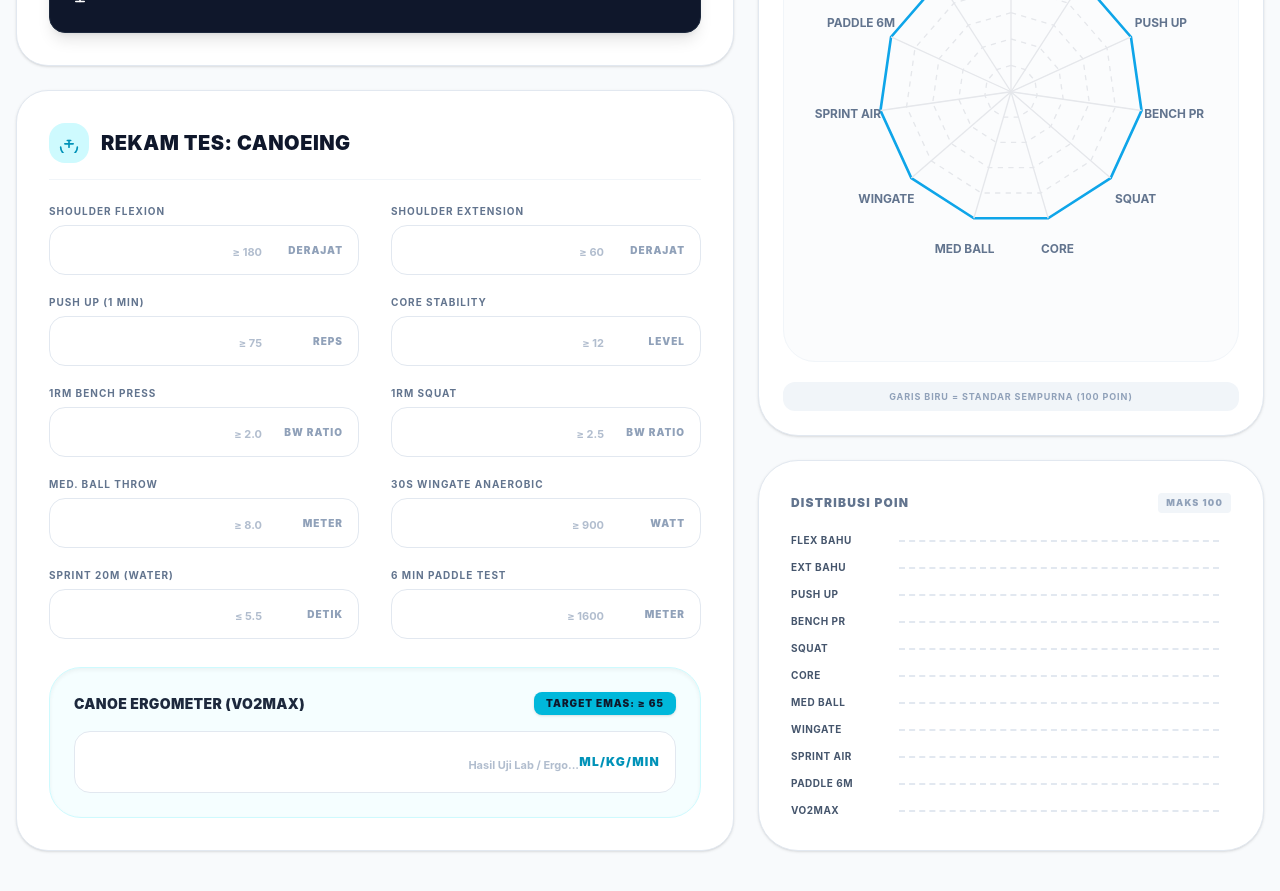
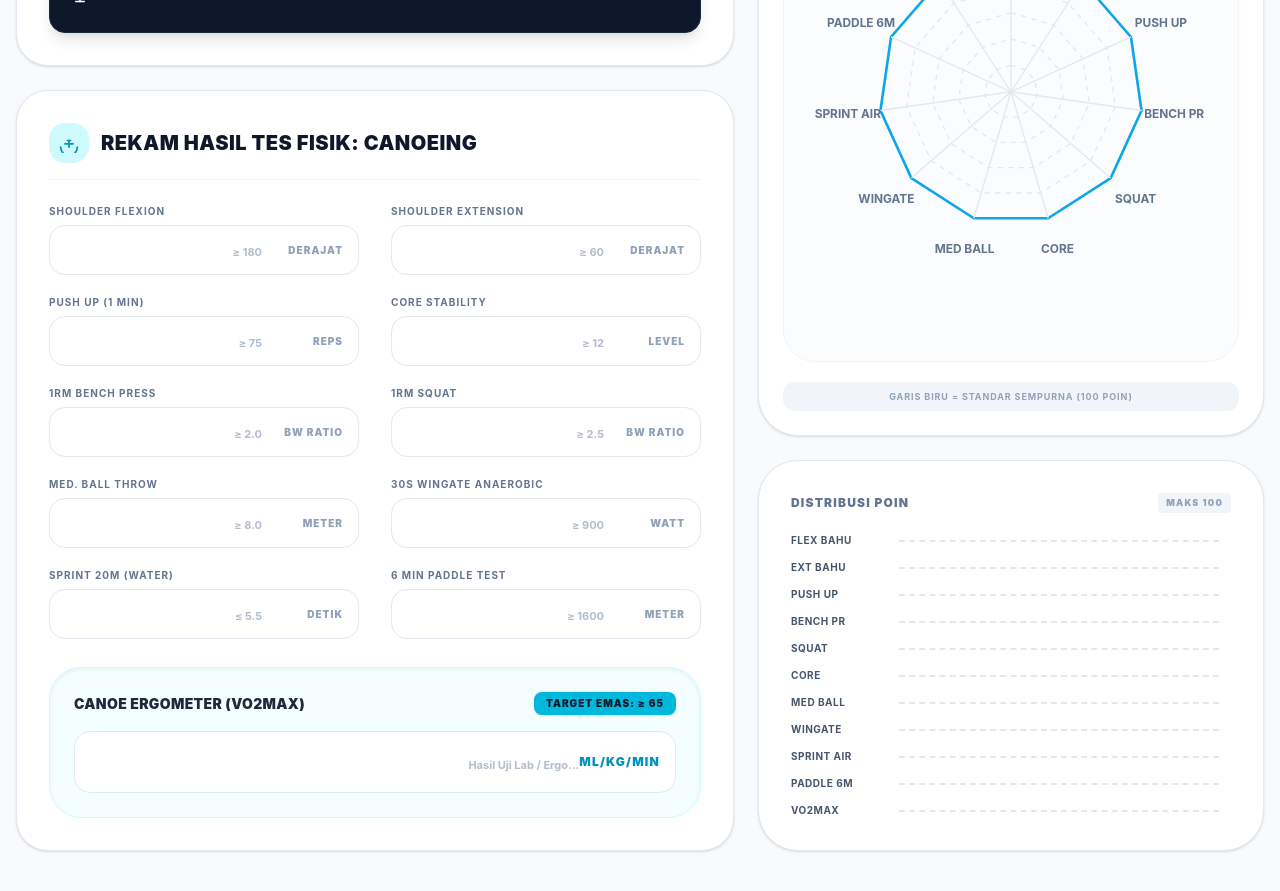
Before and after one commit to fiqhipondaa9/kalkulator-fisik-dayung, a React (Vite) app: page / in a window 1280 px wide. Shown: the part 780-1671 px from the top of the page. Built offline with nearby package versions, Linux system fonts and the light colour scheme.

Commit message:
REKAM HASIL TES FISIK

```diff
--- a/src/App.jsx
+++ b/src/App.jsx
@@ -383,7 +383,7 @@ export default function App() {
           <div className="bg-white rounded-[2rem] p-6 md:p-8 shadow-sm border border-slate-200">
             <div className="flex items-center gap-3 mb-6 border-b border-slate-100 pb-4">
               <div className="bg-cyan-100 text-cyan-600 p-2.5 rounded-2xl"><IconBoat /></div>
-              <h2 className="text-xl font-black text-slate-900 uppercase tracking-wide">Rekam Tes: {identity.subCabor}</h2>
+              <h2 className="text-xl font-black text-slate-900 uppercase tracking-wide">Rekam Hasil Tes Fisik: {identity.subCabor}</h2>
             </div>
 
             <div className="grid grid-cols-1 sm:grid-cols-2 gap-x-8 gap-y-5">
```
